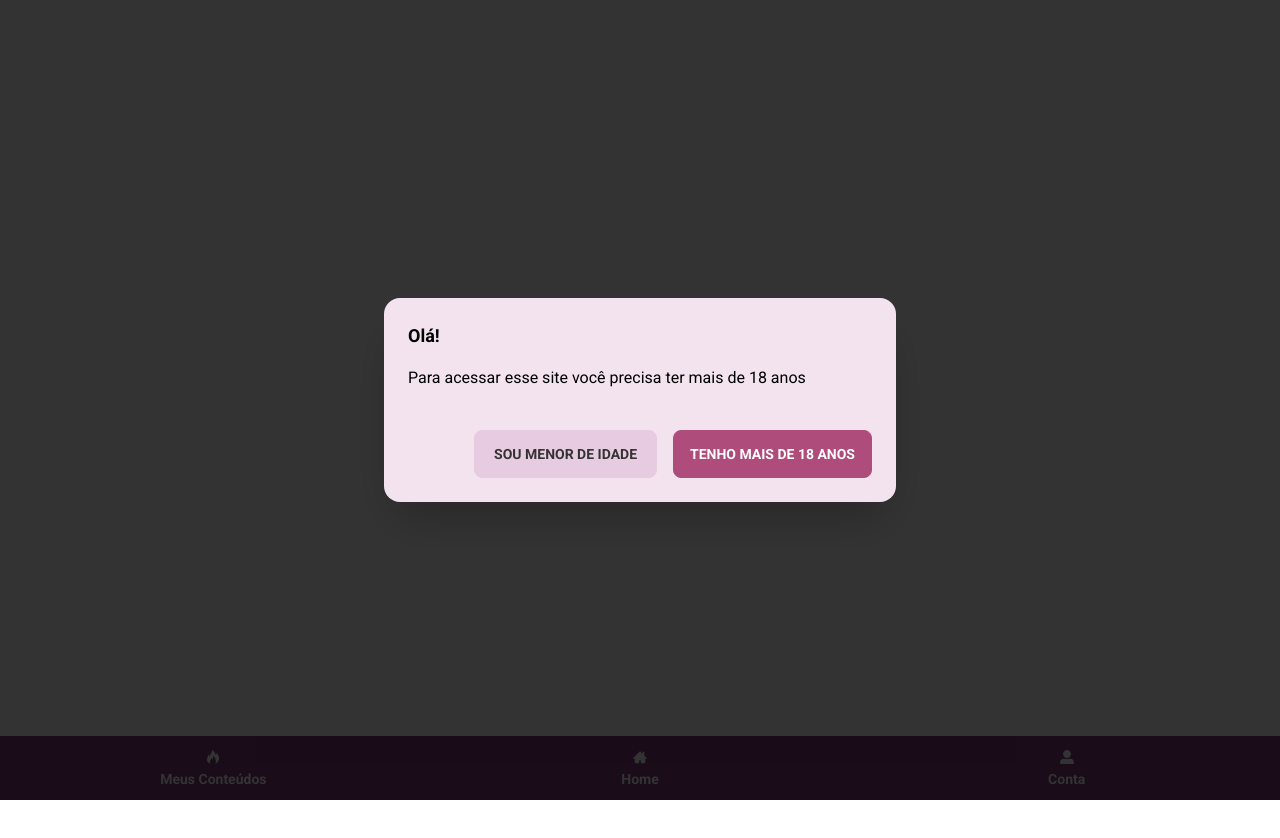
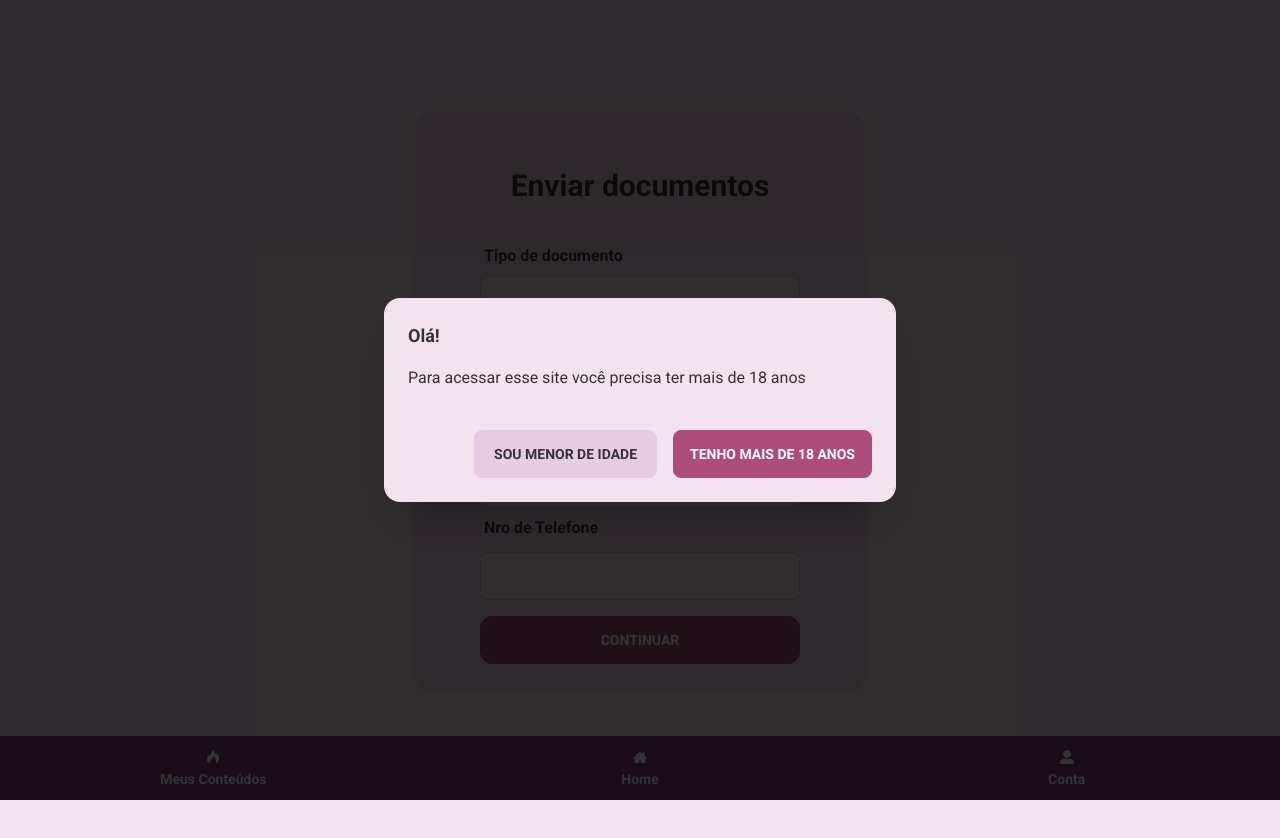
Before and after one commit to monetizzer/mvp-front, a Next.js app: page /documentos in a window 1280 px wide. Before the commit this address had no page. Shown: the top 838 px of the page. Built offline with nearby package versions, Linux system fonts and the light colour scheme.

Commit message:
Add Basic Documents Page (#11)

```diff
--- /dev/null
+++ b/src/app/documentos/page.tsx
@@ -0,0 +1,235 @@
+"use client";
+
+import { Input } from "components/Input";
+import { useState } from "react";
+import { useForm, useFormState } from "react-hook-form";
+
+interface IForm {
+	documentType: string;
+	documentNumber: string;
+	name: string;
+	phone: string;
+
+	line1: string;
+	line2: string;
+	postalCode: string;
+	city: string;
+	state: string;
+
+	documentPicture: string;
+	selfieWithDocument: string;
+}
+
+export default function Documents() {
+	const { handleSubmit, register, control } = useForm<IForm>({
+		mode: "onChange",
+		defaultValues: {
+			documentType: "BR_CPF",
+			documentNumber: "",
+			name: "",
+			phone: "",
+
+			line1: "",
+			line2: "",
+			postalCode: "",
+			city: "",
+			state: "",
+
+			documentPicture: "",
+			selfieWithDocument: "",
+		},
+	});
+	const { isValid, isSubmitting } = useFormState({ control });
+
+	const [stage, setStage] = useState<"1" | "2" | "3">("1");
+
+	const onSubmit = (values: IForm) => {
+		if (isValid) {
+			console.log(values);
+
+			return;
+		}
+	};
+
+	return (
+		<main className="flex justify-center w-full min-h-[100dvh]">
+			<section className="flex items-center justify-center w-full max-w-7xl container-padding">
+				<div className="card w-full max-w-md flex-shrink-0 xs:bg-base-200 xs:shadow-md container-padding">
+					<header className="card-body flex items-center justify-center w-full">
+						<h2 className="card-title text-3xl text-center">
+							Enviar documentos
+						</h2>
+					</header>
+					<form
+						className="flex items-center justify-center flex-col gap-6"
+						onSubmit={handleSubmit(onSubmit)}
+					>
+						{stage === "1" && (
+							<div className="form-control w-full max-w-xs">
+								<label className="label font-bold" htmlFor="documentType">
+									Tipo de documento
+								</label>
+								<select
+									className="select select-bordered"
+									id="documentType"
+									{...register("documentType", {
+										required: true,
+									})}
+								>
+									<option value="BR_RG">CPF</option>
+									<option value="BR_CNH">CNH</option>
+									<option value="PASSPORT">Passaporte</option>
+								</select>
+
+								<Input
+									id="documentNumber"
+									type="text"
+									labelMessage="Nro do Documento"
+									isFullWidth
+									{...register("documentNumber", {
+										required: true,
+									})}
+								/>
+
+								<Input
+									id="name"
+									type="text"
+									labelMessage="Nome Completo"
+									isFullWidth
+									{...register("name", {
+										required: true,
+									})}
+								/>
+
+								<Input
+									id="phone"
+									type="text"
+									labelMessage="Nro de Telefone"
+									isFullWidth
+									{...register("phone", {
+										required: true,
+									})}
+								/>
+
+								<button
+									title="Continuar"
+									className="btn btn-secondary w-full rounded-xl mt-4"
+									onClick={() => setStage("2")}
+								>
+									Continuar
+								</button>
+							</div>
+						)}
+						{stage === "2" && (
+							<div className="form-control w-full max-w-xs">
+								<Input
+									id="line1"
+									type="text"
+									labelMessage="Rua"
+									isFullWidth
+									{...register("line1", {
+										required: true,
+									})}
+								/>
+
+								<Input
+									id="line2"
+									type="text"
+									labelMessage="Complemento"
+									isFullWidth
+									{...register("line2", {
+										required: false,
+									})}
+								/>
+
+								<Input
+									id="postalCode"
+									type="text"
+									labelMessage="CEP"
+									isFullWidth
+									{...register("postalCode", {
+										required: false,
+									})}
+								/>
+
+								<Input
+									id="city"
+									type="text"
+									labelMessage="Cidade"
+									isFullWidth
+									{...register("city", {
+										required: false,
+									})}
+								/>
+
+								<Input
+									id="state"
+									type="text"
+									labelMessage="Estado"
+									isFullWidth
+									{...register("state", {
+										required: false,
+									})}
+								/>
+
+								<button
+									title="Continuar"
+									className="btn btn-secondary w-full rounded-xl mt-4"
+									onClick={() => setStage("3")}
+								>
+									Continuar
+								</button>
+								<button
+									title="Voltar"
+									className="btn w-full rounded-xl mt-4"
+									onClick={() => setStage("1")}
+								>
+									Voltar
+								</button>
+							</div>
+						)}
+						{stage === "3" && (
+							<div className="form-control w-full max-w-xs">
+								<Input
+									id="documentPicture"
+									type="file"
+									labelMessage="Documento"
+									isFullWidth
+									{...register("documentPicture", {
+										required: true,
+									})}
+								/>
+
+								<Input
+									id="selfieWithDocument"
+									type="file"
+									labelMessage="Selfie com documento"
+									isFullWidth
+									{...register("selfieWithDocument", {
+										required: true,
+									})}
+								/>
+
+								<button
+									type="submit"
+									title="Enviar"
+									className="btn btn-secondary w-full rounded-xl mt-4"
+									disabled={isSubmitting}
+								>
+									Enviar
+								</button>
+								<button
+									title="Voltar"
+									className="btn w-full rounded-xl mt-4"
+									onClick={() => setStage("2")}
+								>
+									Voltar
+								</button>
+							</div>
+						)}
+					</form>
+				</div>
+			</section>
+		</main>
+	);
+}
```
